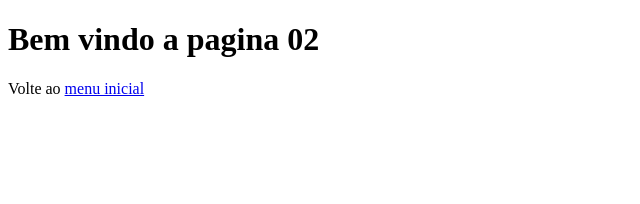
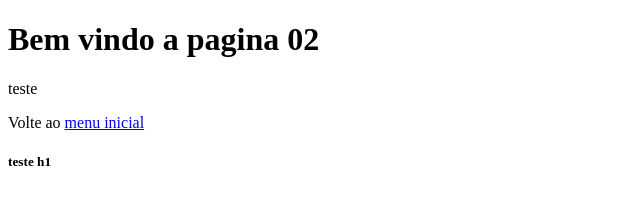
Before and after one commit to mikaelenoliveira/curso-Html-Guanabara, a plain HTML site: page treino links/pg02.html in a window 1280 px wide. Shown: the whole page, without its empty margins (0-640 px from the left). Drawn offline with Linux system fonts and the light colour scheme.

Commit message:
meu commit local

```diff
--- a/treino links/pg02.html
+++ b/treino links/pg02.html
@@ -8,6 +8,8 @@
   </head>
   <body>
     <h1>Bem vindo a pagina 02</h1>
+    <p>teste</p>
     <p>Volte ao <a href="index.html" rel="prev">menu inicial</a></p>
+    <h5>teste h1</h5>
   </body>
 </html>
```
